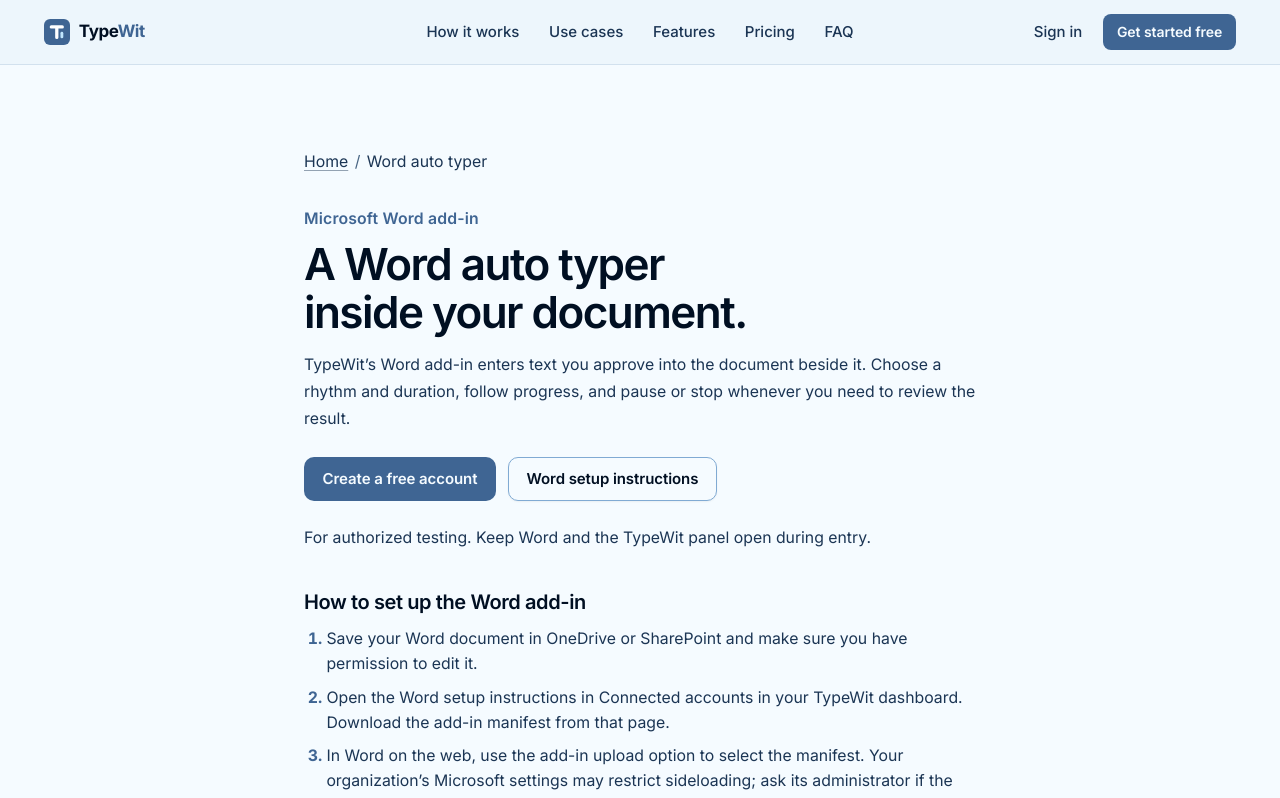
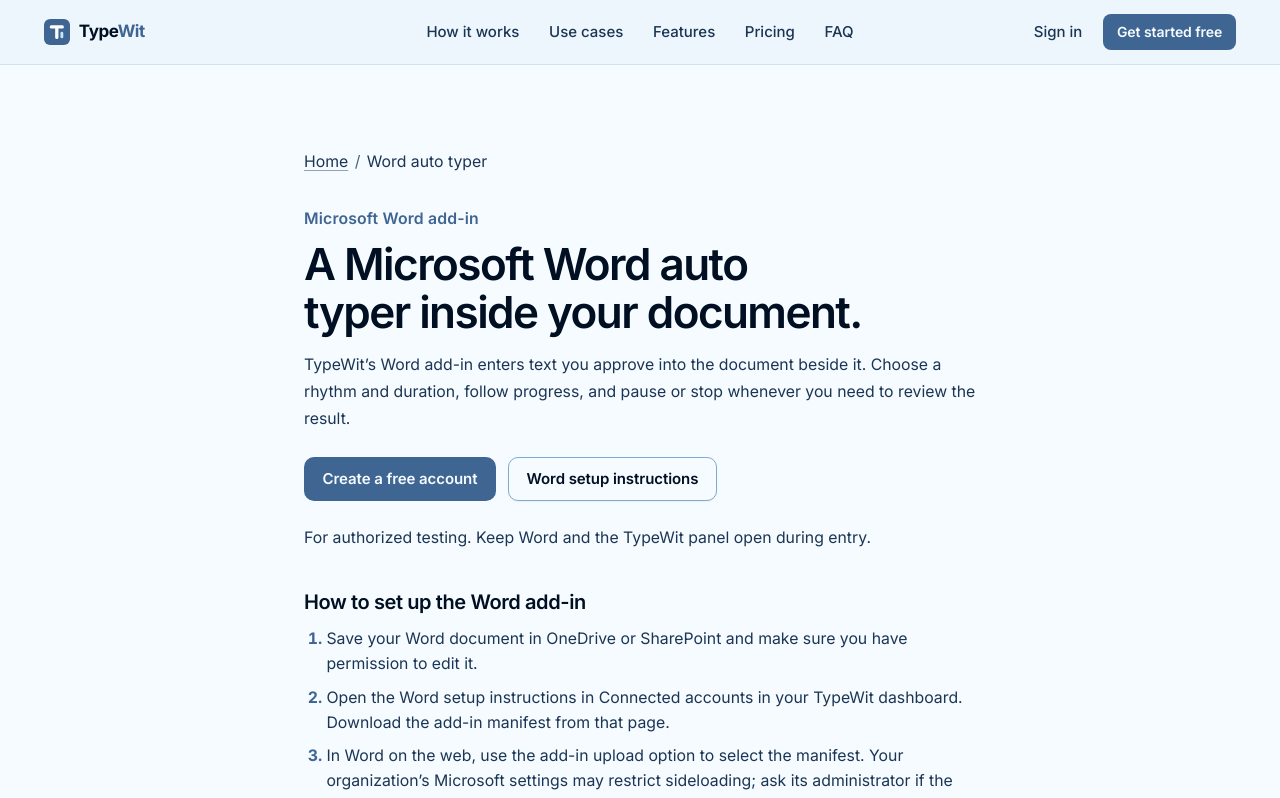
Before and after one commit to nhshajib/writer, a Next.js app in the folder web/: page /word-auto-typer in a window 1280 px wide. Shown: the top 798 px of the page. Built offline with nearby package versions, Linux system fonts and the light colour scheme; no server answers.

Commit message:
Apply five approved SEO targets to page copy and growth deliverables

```diff
--- a/web/app/(marketing)/google-docs-auto-typer/page.tsx
+++ b/web/app/(marketing)/google-docs-auto-typer/page.tsx
@@ -26,7 +26,7 @@
     <h2>What happens in Google Docs version history?</h2>
     <p>Google records document changes and controls their grouping and retention. TypeWit cannot guarantee one visible version per insertion or permanent history milestones. Its activity log records application events separately. Read our <Link href="/guides/google-docs-version-history/">guide to version history and automated edits</Link>.</p>
     <p>Do not use automated typing to cheat in academic work, fabricate a writing process or misrepresent authorship. Review the <Link href="/responsible-use/">Responsible Use Agreement</Link> before testing.</p>
-    <h2>Extension or cloud?</h2>
+    <h2>Background auto typing without a Chrome extension</h2>
     <p>Most auto typers for Google Docs are Chrome extensions that type into the open tab, so the browser and computer must stay awake. TypeWit runs in the cloud instead. Our <Link href="/guides/auto-typer-extension-vs-cloud/">comparison of extension and cloud auto typers</Link> covers the trade-offs, including permissions.</p>
     <h2>Working in Microsoft Word?</h2><p>The <Link href="/word-auto-typer/">Word auto typer</Link> uses an add-in and requires the document and its TypeWit panel to remain open. Its setup is different from Google Docs cloud sessions.</p>
     <h2>Writing blocks with longer rests</h2>
--- a/web/app/(marketing)/word-auto-typer/page.tsx
+++ b/web/app/(marketing)/word-auto-typer/page.tsx
@@ -6,7 +6,7 @@
 export const metadata = pageMeta("/word-auto-typer/", "Microsoft Word Auto Typer Add-in", "Enter approved text into Microsoft Word with the TypeWit add-in. Choose pacing and supported formatting, then pause or resume while the document stays open.");
 export default function WordAutoTyper() {
   return <article className="prose seo-landing"><Breadcrumbs items={[{name:"Word auto typer",path:"/word-auto-typer/"}]} />
-    <p className="kicker">Microsoft Word add-in</p><h1>A Word auto typer inside your document.</h1>
+    <p className="kicker">Microsoft Word add-in</p><h1>A Microsoft Word auto typer inside your document.</h1>
     <p className="seo-summary">TypeWit’s Word add-in enters text you approve into the document beside it. Choose a rhythm and duration, follow progress, and pause or stop whenever you need to review the result.</p>
     <div className="row"><Link href="/signup/" className="btn btn-primary">Create a free account</Link><Link href="/app/connections/#word" className="btn btn-secondary">Word setup instructions</Link></div>
     <p className="hint">For authorized testing. Keep Word and the TypeWit panel open during entry.</p>
--- a/web/lib/search-content.ts
+++ b/web/lib/search-content.ts
@@ -258,7 +258,7 @@
 
 /** When each public page last changed substantively; the sitemap's lastmod. Pages not listed use CONTENT_UPDATED. */
 export const PAGE_UPDATED: Record<string, string> = {
-  "/": "2026-10-23", "/how-it-works/":"2026-10-23", "/features/":"2026-10-23", "/use-cases/":"2026-10-23", "/faq/":"2026-10-23", "/google-docs-auto-typer/": "2026-10-26", "/word-auto-typer/": "2026-10-26", "/guides/": "2026-10-26",
+  "/": "2026-10-23", "/how-it-works/":"2026-10-23", "/features/":"2026-10-23", "/use-cases/":"2026-10-23", "/faq/":"2026-10-23", "/google-docs-auto-typer/": "2026-10-27", "/word-auto-typer/": "2026-10-27", "/guides/": "2026-10-26",
   ...Object.fromEntries(GUIDES.map(g => [`/guides/${g.slug}/`, g.updated])),
 };
 
```
Also changed, not shown: 3 other files (tests, documents, lock files or other folders).
